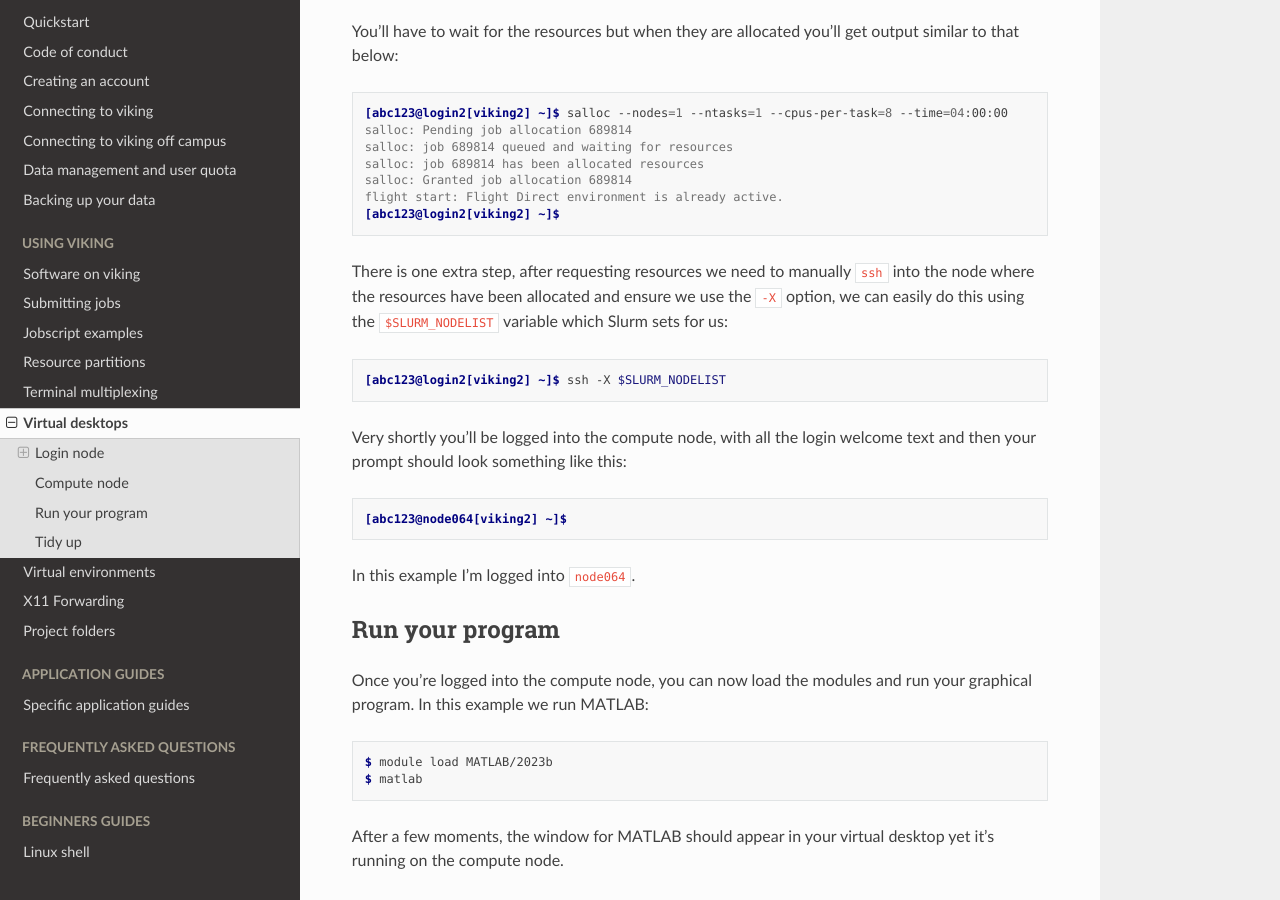
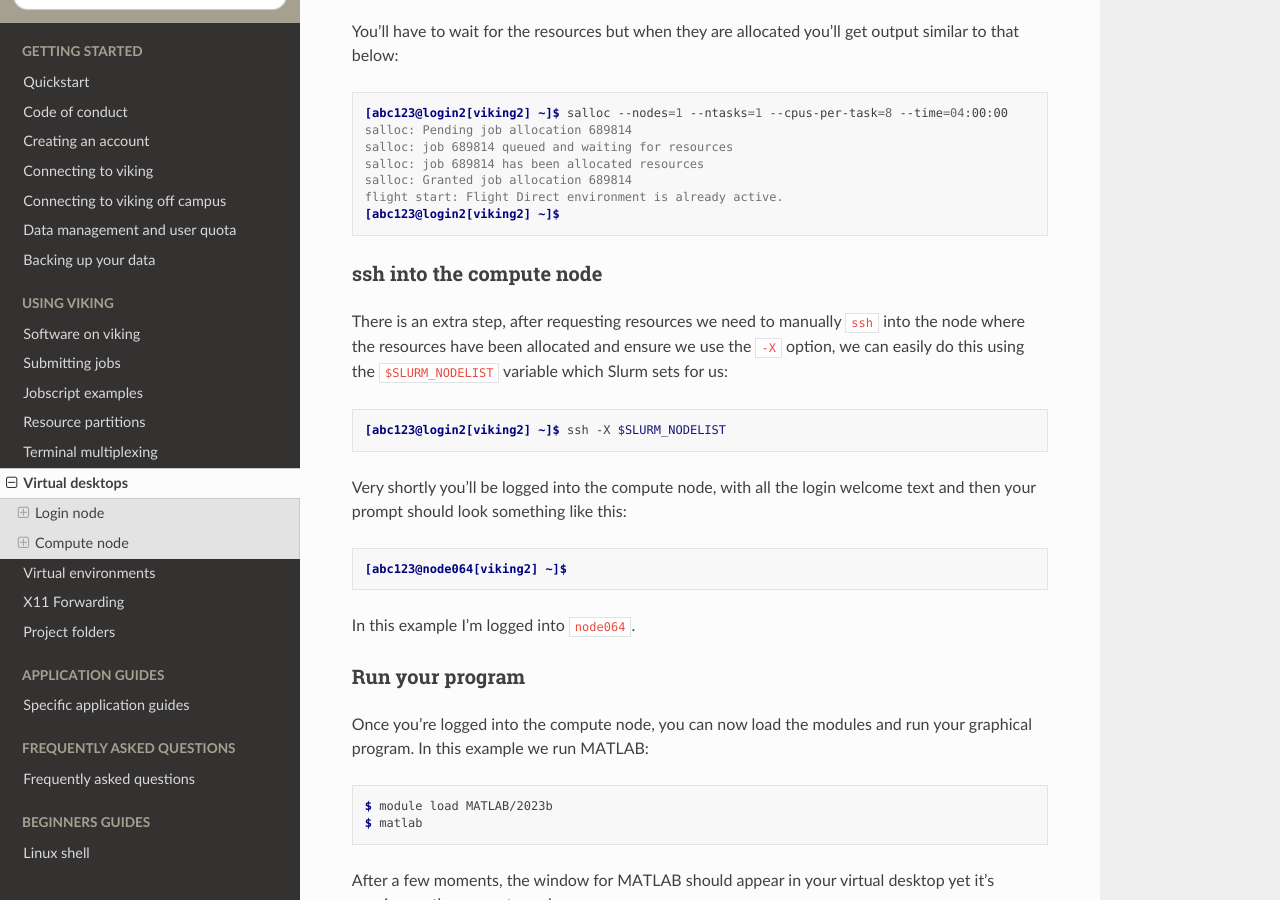
Before and after one commit to university-of-york/research-it-documentation, a Sphinx documentation site: the page built from docs/source/using_viking/virtual_desktops.rst, in a window 1280 px wide and 900 px high, scrolled down 5099 px. Built offline with Sphinx 7.4.7 and the Read the Docs theme 2.0.0, drawn with Linux system fonts in a browser that asks for light colours.

Commit message:
fix headings

```diff
--- a/docs/source/using_viking/virtual_desktops.rst
+++ b/docs/source/using_viking/virtual_desktops.rst
@@ -224,7 +224,11 @@ You'll have to wait for the resources but when they are allocated you'll get out
     flight start: Flight Direct environment is already active.
     [abc123@login2[viking2] ~]$
 
-There is one extra step, after requesting resources we need to manually ``ssh`` into the node where the resources have been allocated and ensure we use the ``-X`` option, we can easily do this using the ``$SLURM_NODELIST`` variable which Slurm sets for us:
+
+ssh into the compute node
+^^^^^^^^^^^^^^^^^^^^^^^^^
+
+There is an extra step, after requesting resources we need to manually ``ssh`` into the node where the resources have been allocated and ensure we use the ``-X`` option, we can easily do this using the ``$SLURM_NODELIST`` variable which Slurm sets for us:
 
 .. code-block:: console
 
@@ -240,7 +244,7 @@ In this example I'm logged into ``node064``.
 
 
 Run your program
-----------------
+^^^^^^^^^^^^^^^^
 
 Once you're logged into the compute node, you can now load the modules and run your graphical program. In this example we run MATLAB:
 
@@ -253,6 +257,6 @@ After a few moments, the window for MATLAB should appear in your virtual desktop
 
 
 Tidy up
--------
+^^^^^^^
 
 After you're done close everything down and remember to :ref:`kill the virtual desktop <kill_sessions>` just like we showed before.
```
